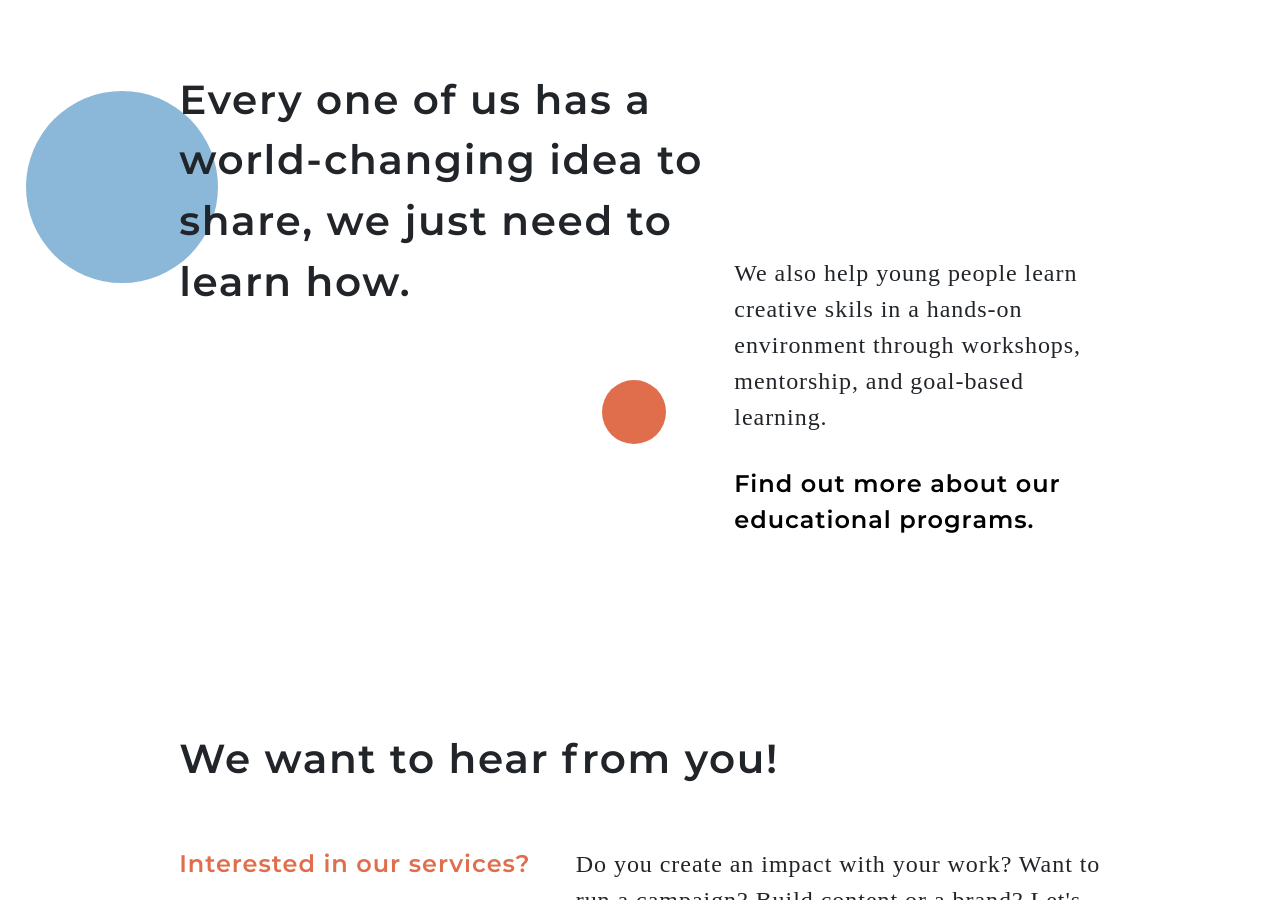
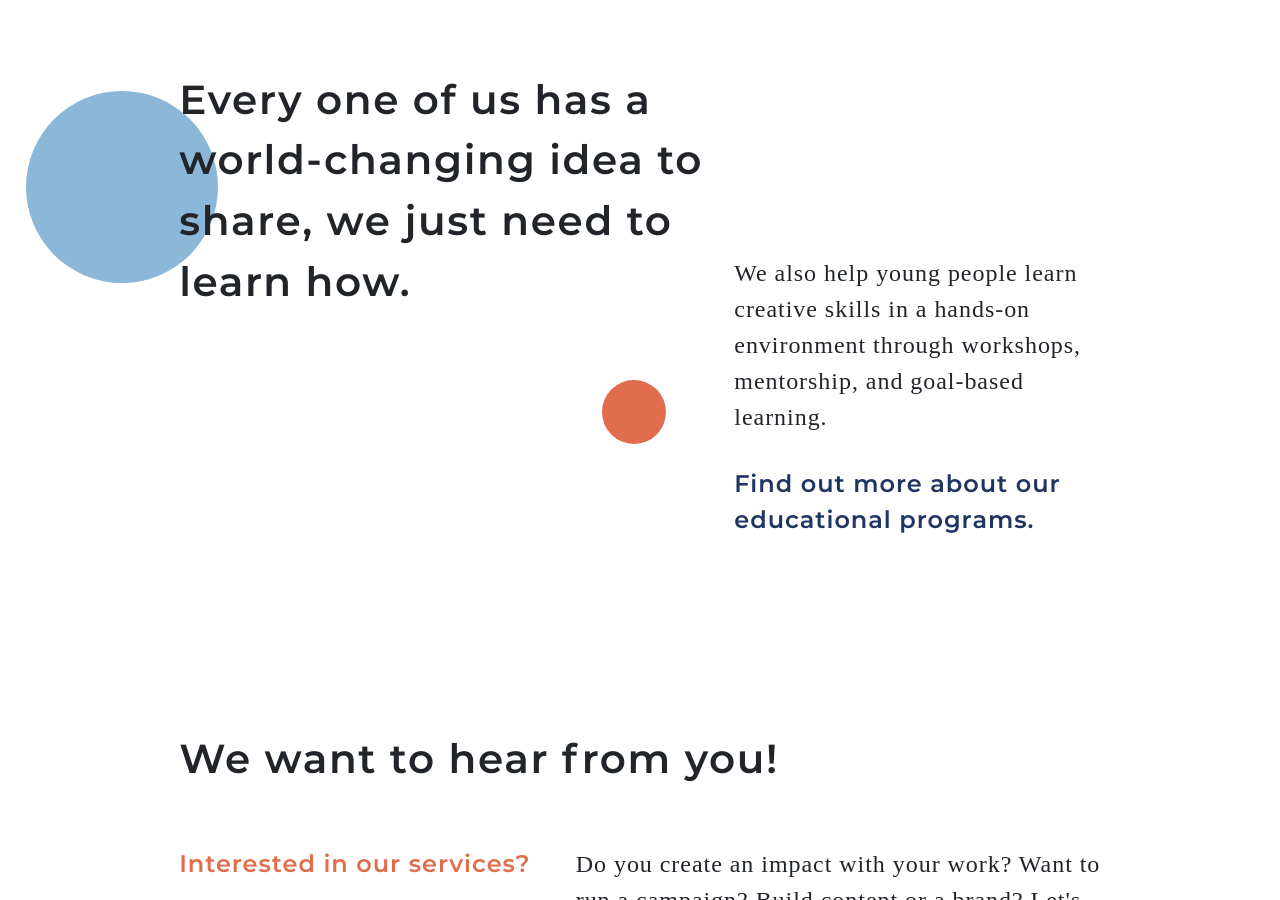
Before and after one commit to Thain/MMC_site, a Jekyll site: the page built from main-pages/index.html, in a window 1280 px wide and 900 px high, scrolled down 3197 px. Built offline with Jekyll 4.4.1, drawn with Linux system fonts in a browser that asks for light colours; some web fonts are replaced.

Commit message:
change homepage header and fix typo

```diff
--- a/main-pages/index.html
+++ b/main-pages/index.html
@@ -83,8 +83,8 @@
           <h1>Every one of us has a world-changing idea to share, we just need to learn how.</h1>
         </div>
         <div class="col-5 align-self-end">
-          <h2>We also help young people learn creative skils in a hands-on environment through workshops, mentorship, and goal-based learning.</h2>
-          <a href="/education"><h2 style="margin-top: 1.3em; font-family: Montserrat-S">Find out more about our educational programs.</h2></a>
+          <h2>We also help young people learn creative skills in a hands-on environment through workshops, mentorship, and goal-based learning.</h2>
+          <a href="/education"><h2 style="margin-top: 1.3em; font-family: Montserrat-S; color: var(--navy)">Find out more about our educational programs.</h2></a>
         </div>
       </div>
       <!-- this one needs a mobile version becuase the spacing is so unique -->
@@ -95,8 +95,8 @@
       </div>
       <div class="row show-mobile">
         <div class="offset-3 col-9">
-          <h2>We also help young people learn creative skils in a hands-on environment through workshops, mentorship, and goal-based learning.</h2>
-          <a href="/education"><h2 style="margin-top: 1.3em; font-family: Montserrat-S">Find out more about our educational programs.</h2></a>
+          <h2>We also help young people learn creative skills in a hands-on environment through workshops, mentorship, and goal-based learning.</h2>
+          <a href="/education"><h2 style="margin-top: 1.3em; font-family: Montserrat-S; color: var(--navy)">Find out more about our educational programs.</h2></a>
         </div>
       </div>
 
```
